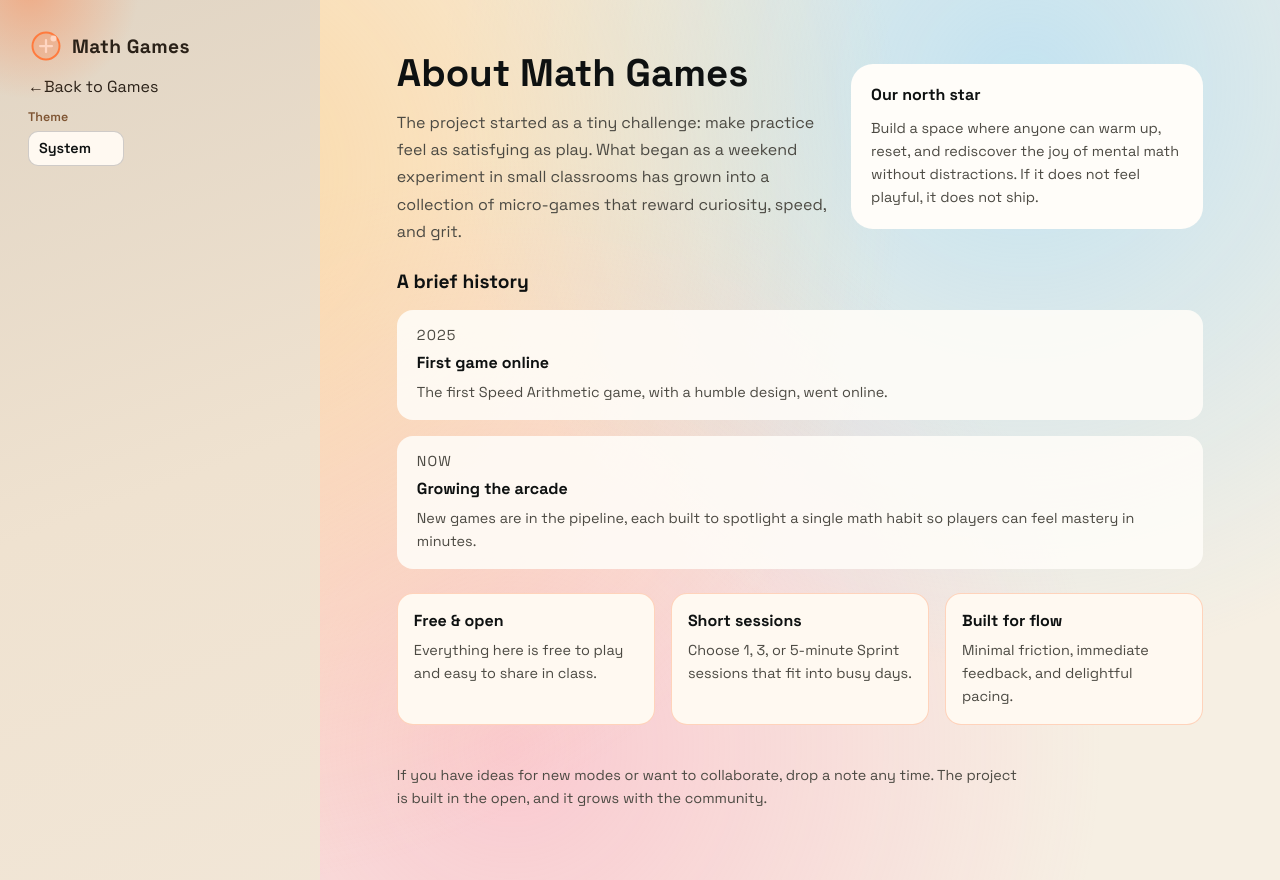
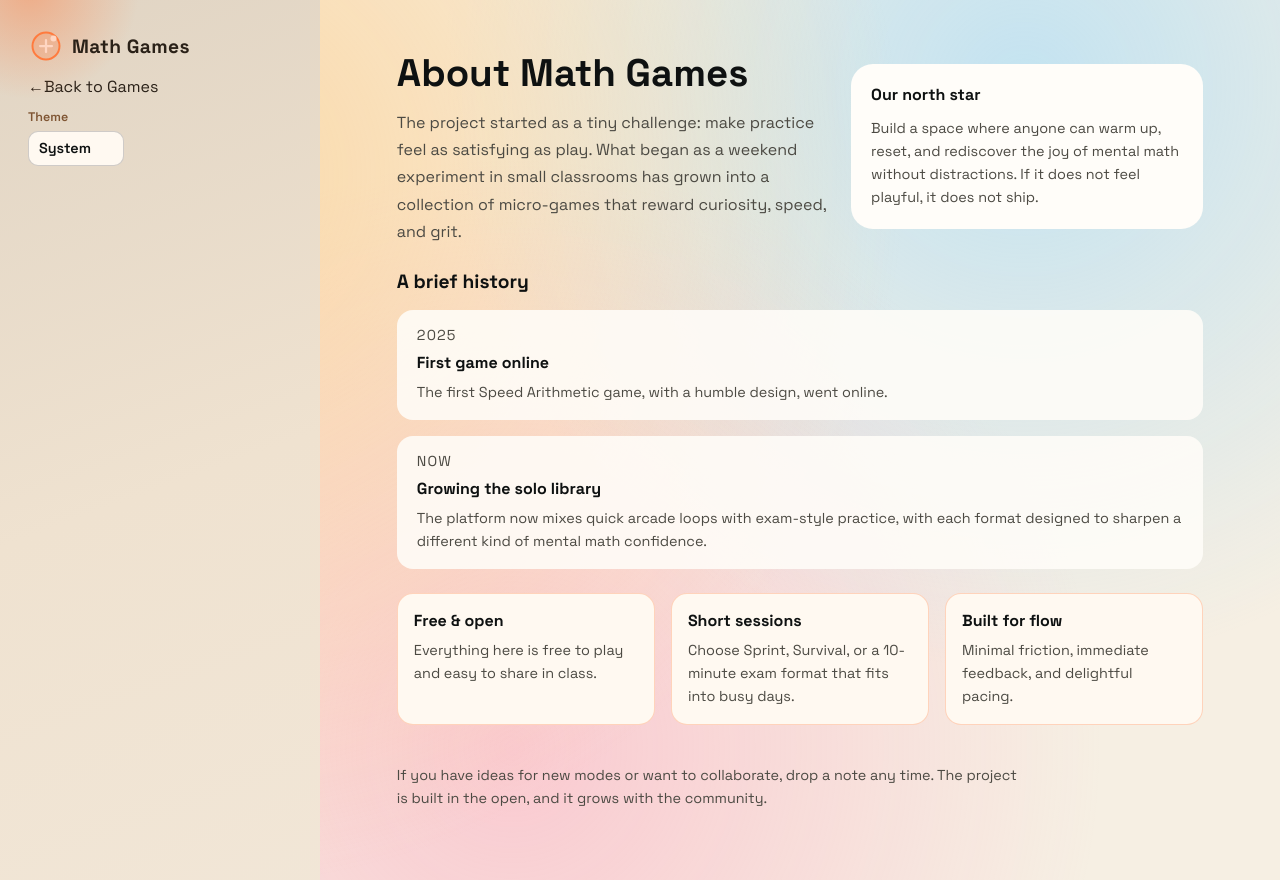
Before and after one commit to lbi-dag/mathgames, a React (Vite) app: page /about in a window 1280 px wide. Built offline with nearby package versions, Linux system fonts and the light colour scheme.

Commit message:
Align landing copy with solo modes

```diff
--- a/src/components/landing/LandingAbout.tsx
+++ b/src/components/landing/LandingAbout.tsx
@@ -20,7 +20,7 @@ export default function LandingAbout() {
           </div>
           <div className={styles.highlight}>
             <h3>Short sessions</h3>
-            <p>Choose 1, 3, or 5-minute Sprint sessions that fit into busy days.</p>
+            <p>Choose Sprint, Survival, or a 10-minute exam format that fits into busy days.</p>
           </div>
           <div className={styles.highlight}>
             <h3>Built for flow</h3>
--- a/src/components/landing/LandingGallery.tsx
+++ b/src/components/landing/LandingGallery.tsx
@@ -63,7 +63,7 @@ export default function LandingGallery() {
         </div>
         <div className={styles.featuredBadge}>UIL Exam</div>
         <h2>A+ Number Sense</h2>
-        <p>Practice UIL Number Sense with +5/-4 scoring, fractions, and 80 mental math categories.</p>
+        <p>Practice UIL Number Sense with +5/-4 scoring, free navigation, and a full 80-question exam.</p>
         <Link to="/number-sense">
           <span>&#9654;</span>
           Play now
--- a/src/components/landing/LandingHero.tsx
+++ b/src/components/landing/LandingHero.tsx
@@ -4,7 +4,7 @@ export default function LandingHero() {
   return (
     <section className={styles.hero}>
       <h1>Playful drills. Serious growth.</h1>
-      <p>Short, focused math games that warm up your brain in minutes. New games drop regularly.</p>
+      <p>Arcade sprints, survival runs, and exam-style practice that warm up your brain in minutes.</p>
     </section>
   );
 }
--- a/src/pages/About.tsx
+++ b/src/pages/About.tsx
@@ -47,10 +47,10 @@ export default function About() {
 
           <div className={styles.entry}>
             <span>Now</span>
-            <h3>Growing the arcade</h3>
+            <h3>Growing the solo library</h3>
             <p>
-              New games are in the pipeline, each built to spotlight a single math habit so players can feel
-              mastery in minutes.
+              The platform now mixes quick arcade loops with exam-style practice, with each format designed to
+              sharpen a different kind of mental math confidence.
             </p>
           </div>
         </section>
@@ -62,7 +62,7 @@ export default function About() {
           </div>
           <div className={styles.valueCard}>
             <h3>Short sessions</h3>
-            <p>Choose 1, 3, or 5-minute Sprint sessions that fit into busy days.</p>
+            <p>Choose Sprint, Survival, or a 10-minute exam format that fits into busy days.</p>
           </div>
           <div className={styles.valueCard}>
             <h3>Built for flow</h3>
```
